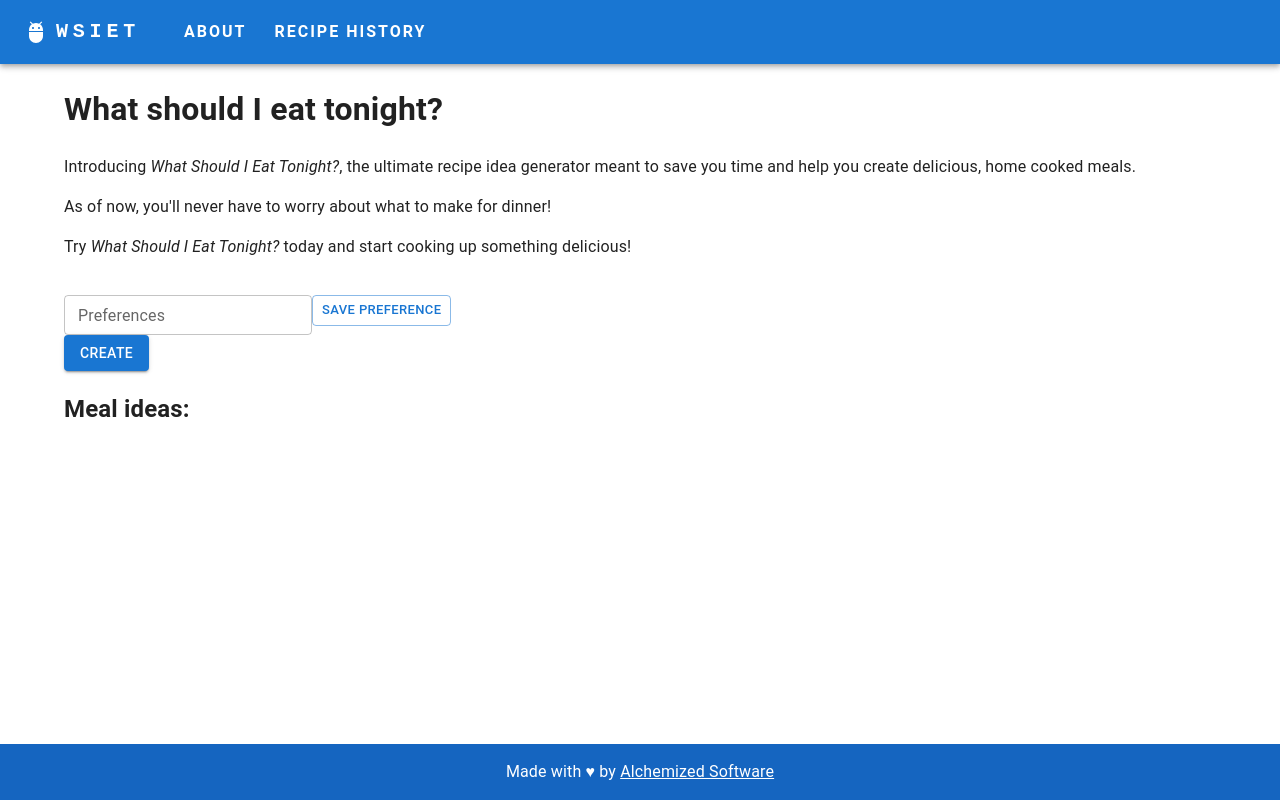
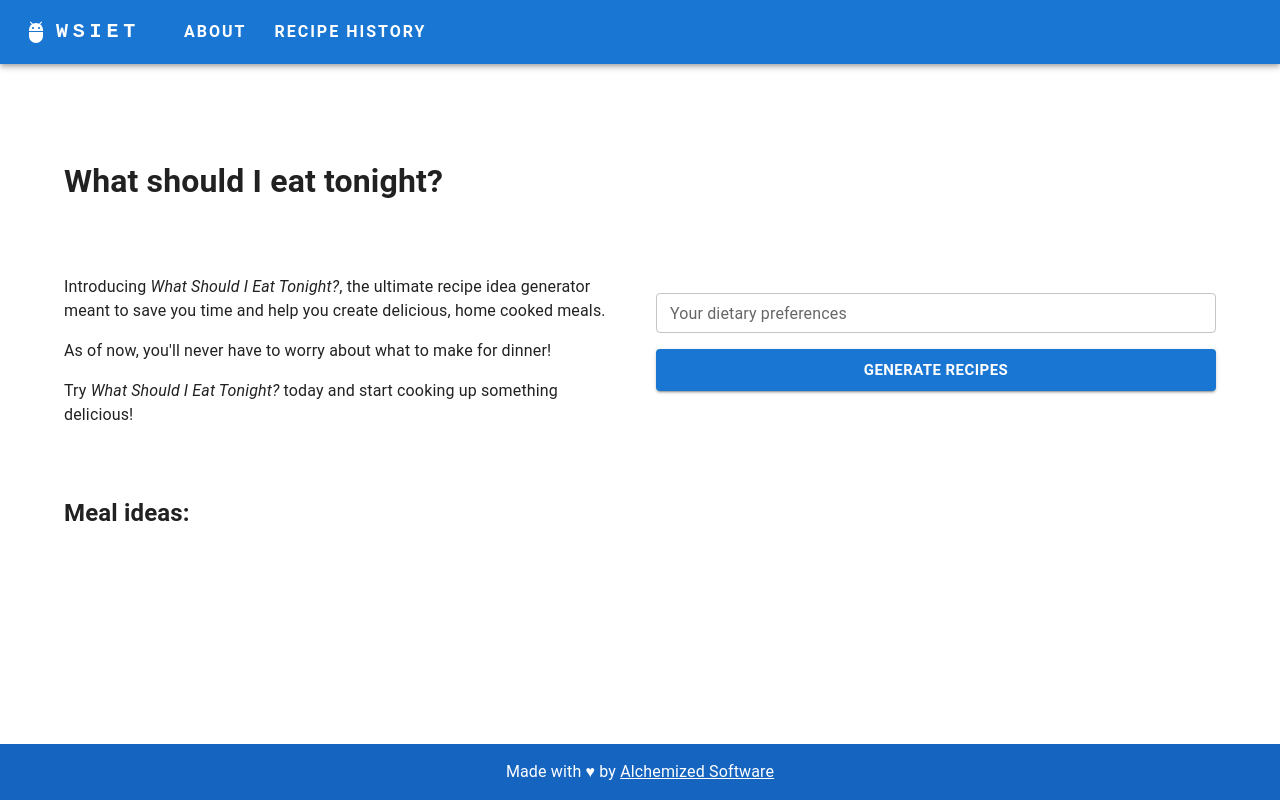
Before and after one commit to IM-Deane/aigrub, a Next.js app: page / in a window 1280 px wide. Built offline with nearby package versions, Linux system fonts and the light colour scheme.

Commit message:
Updated recipe form styling

```diff
--- a/components/RecipeForm.tsx
+++ b/components/RecipeForm.tsx
@@ -15,7 +15,11 @@ const RecipeForm = ({ handleMeals }) => {
 		setNewPref(e.target.value);
 	};
 
-	const handleAddPref = () => {
+	const handleAddPref = (e) => {
+		e.preventDefault();
+
+		if (newPreference === "") return;
+
 		setDietPreferences([
 			...dietPreferences,
 			{
@@ -37,7 +41,6 @@ const RecipeForm = ({ handleMeals }) => {
 	// handles form submission and response from server
 	const handleSubmit = (e) => {
 		e.preventDefault();
-		setNewPref("");
 
 		// TODO: should add loading state
 		setIsLoading(true);
@@ -55,6 +58,7 @@ const RecipeForm = ({ handleMeals }) => {
 
 		// TODO: end loading state
 		setIsLoading(false);
+		setNewPref("");
 	};
 
 	return (
@@ -70,21 +74,33 @@ const RecipeForm = ({ handleMeals }) => {
 					/>
 				))}
 			</Stack>
-			<form onSubmit={handleSubmit}>
-				<div style={{ marginTop: "20px", width: "400px" }}>
+			<form style={{ marginTop: "34px" }}>
+				<div>
 					<TextField
-						label="Preferences"
+						label="Your dietary preferences"
+						color="primary"
 						size="small"
 						value={newPreference}
+						fullWidth
 						placeholder="eg. gluten-free"
 						onChange={handleChange}
+						// if enter is pressed we add current value to preferences
+						onKeyPress={(e) => e.key === "Enter" && handleAddPref(e)}
 					/>
-					<Button variant="outlined" size="small" onClick={handleAddPref}>
+					{/* <Button variant="outlined" size="small" onClick={handleAddPref}>
 						Save Preference
-					</Button>
+					</Button> */}
 				</div>
-				<LoadingButton loading={isLoading} variant="contained" type="submit">
-					Create
+				<LoadingButton
+					loading={isLoading}
+					variant="contained"
+					fullWidth
+					type="button"
+					size="large"
+					sx={{ mt: 2, textTransform: "uppercase", fontWeight: "bold" }}
+					onClick={handleSubmit}
+				>
+					Generate Recipes
 				</LoadingButton>
 			</form>
 		</div>
--- a/pages/index.tsx
+++ b/pages/index.tsx
@@ -1,6 +1,8 @@
 import { useState } from "react";
 
 import Link from "next/link";
+
+import Grid from "@mui/material/Grid";
 
 import Layout from "../components/Layout";
 import RecipeForm from "../components/RecipeForm";
@@ -18,8 +20,11 @@ const IndexPage = () => {
 
 	return (
 		<Layout title="What should I eat tonight | Made by Alchemized Software">
-			<div>
+			<Grid container spacing={4} sx={{ mt: 5 }}>
+				<Grid item xs={12}>
 					<h1>What should I eat tonight?</h1>
+				</Grid>
+				<Grid item md={6} xs={12}>
 					<p>
 						Introducing <em>What Should I Eat Tonight?</em>, the ultimate recipe
 						idea generator meant to save you time and help you create delicious,
@@ -32,10 +37,12 @@ const IndexPage = () => {
 						Try <em>What Should I Eat Tonight?</em> today and start cooking up
 						something delicious!
 					</p>
-			</div>
+				</Grid>
+				<Grid item md={6} xs={12}>
 					<RecipeForm handleMeals={handleMeals} />
+				</Grid>
 				{/* render meal list if it exists */}
-			<div>
+				<Grid item xs={12}>
 					<h2>Meal ideas:</h2>
 					{meals.length > 0 && (
 						<ul>
@@ -49,7 +56,8 @@ const IndexPage = () => {
 							))}
 						</ul>
 					)}
-			</div>
+				</Grid>
+			</Grid>
 		</Layout>
 	);
 };
```
Lines whose indentation alone changed are shown as unchanged.
